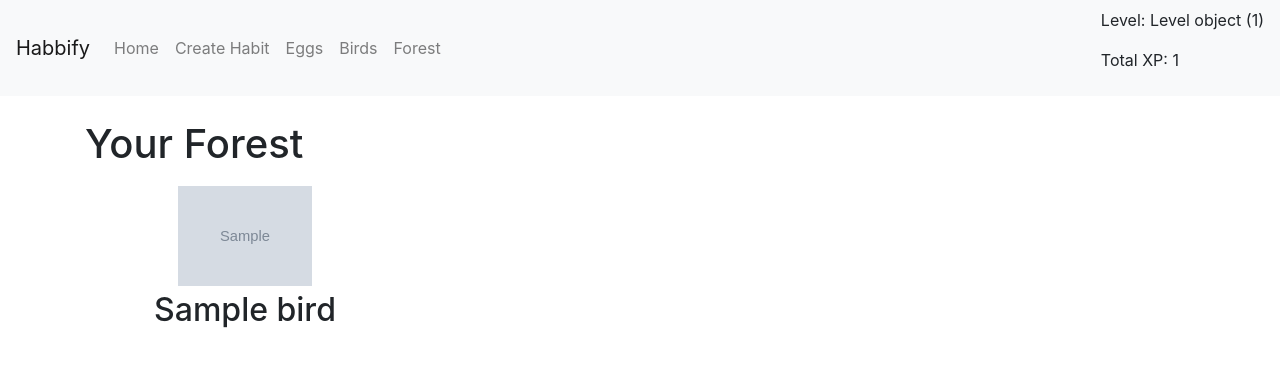
After one commit to Heratexx/habbify, a Django app: template habit_tracker/habits/templates/forest.html in a window 1280 px wide. The commit adds this page. Shown: the top 367 px of the page. Run offline with Django 5.2, Linux system fonts and the light colour scheme; tables that the repository leaves empty hold one stand-in row (values such as "Sample post"); the template is opened without the code that fills it: values that come from a table or form of the project are taken from there, most other values are stand-ins (such as "Sample title", 1, 10 or a date in 2020); grey boxes marked "Sample" are stand-in pictures; some libraries are stand-ins or nearby versions.

Commit message:
add forest with hover discription of birds in there

```diff
--- a/habit_tracker/habits/templates/bird_collection.html
+++ b/habit_tracker/habits/templates/bird_collection.html
@@ -10,7 +10,7 @@
     {% for bird in birds %}
         <div class="col-3" style="margin: 10px; text-align: center;">
             <a href="#" class="feed-bird" data-bird-id="{{ bird.id }}"><img src="{% static 'bird_images/' %}{{ bird.bird.image }}" height="100px" alt="{{ bird.bird.name }}"></a>
-            <h2>{{ bird.bird.name }}</h2><span id="stage-badge-{{bird.id}}" class="badge badge-info">{{ bird.stage }} / 3</span>
+            <h2>{{ bird.bird.name }} </h2><span id="stage-badge-{{bird.id}}" class="badge badge-info">Stage: {{ bird.stage }} / 3</span>
         </div>
     {% endfor %}
 </div>
@@ -74,7 +74,7 @@
     });
 
 function update_stage_badge(bird){
-    $(`#stage-badge-${bird.id}`).html(`${bird.stage} / 3`);
+    $(`#stage-badge-${bird.id}`).html(`Stage: ${bird.stage} / 3`);
 }
 function update_food_amount(amount){
     $(`#food-amount`).html(`${amount}`);
--- /dev/null
+++ b/habit_tracker/habits/templates/forest.html
@@ -0,0 +1,19 @@
+{% extends 'base.html' %}
+
+{% block title %}Forest{% endblock %}
+
+{% block content %}
+{% load static %}
+<h1>Your Forest</h1>
+<div class="col-12 bird-container" style="display: flex; flex-wrap: wrap;">
+    {% for bird in birds %}
+        <div class="bird-item col-3" style="margin: 10px; text-align: center;">
+            <img class="bird-image" src="{% static 'bird_images/' %}{{ bird.bird.image }}" height="100px" alt="{{ bird.bird.name }}">
+            <h2 class="bird-name">{{ bird.bird.name }}</h2>
+            <div class="bird-description">
+                <p>{{ bird.bird.description }}</p>
+            </div>
+        </div>
+    {% endfor %}
+</div>
+{% endblock %}
--- a/habit_tracker/habits/views.py
+++ b/habit_tracker/habits/views.py
@@ -226,7 +226,7 @@ def bird_collection(request):
 @login_required
 def forest_collection(request):
     birds = UserBirds.objects.filter(user=request.user, lives_in_forest=True)
-    return render(request, 'bird_collection.html', {'birds': birds})
+    return render(request, 'forest.html', {'birds': birds})
 
 def increase_players_egg_progress(user, xp):
     eggs = UserEggs.objects.filter(user = user)
--- a/habit_tracker/static/css/style.css
+++ b/habit_tracker/static/css/style.css
@@ -126,3 +126,46 @@ filter: alpha(opacity=100) !important;
     background-color: var(--pale-orange); /* Color for true status */
     border-color: var(--pastel-pink); /* Border color for true status */
 }
+
+bird-container {
+    display: block;
+    margin-top: 20px;
+}
+
+.bird-item {
+    position: relative;
+    margin: 10px;
+    text-align: center;
+    display: inline-block;
+    width: 200px; /* Adjust the width as needed */
+    height: auto; /* Adjust the height as needed */
+    position: relative;
+}
+
+.bird-image {
+    height: 100px;
+    width: auto;
+}
+
+.bird-name {
+    margin-top: 5px;
+}
+
+.bird-description {
+    z-index: 99;
+    display: none;
+    position: absolute;
+    top: 120%;
+    left: 50%;
+    transform: translateX(-50%);
+    background-color: rgba(255, 255, 255, 1);
+    padding: 10px;
+    border-radius: 5px;
+    box-shadow: 0 0 5px rgba(0, 0, 0, 0.3);
+    width: 100%; /* Adjust the width as needed */
+    max-width: 3000px; /* Adjust the max-width as needed */
+}
+
+.bird-item:hover .bird-description {
+    display: block;
+}
```
